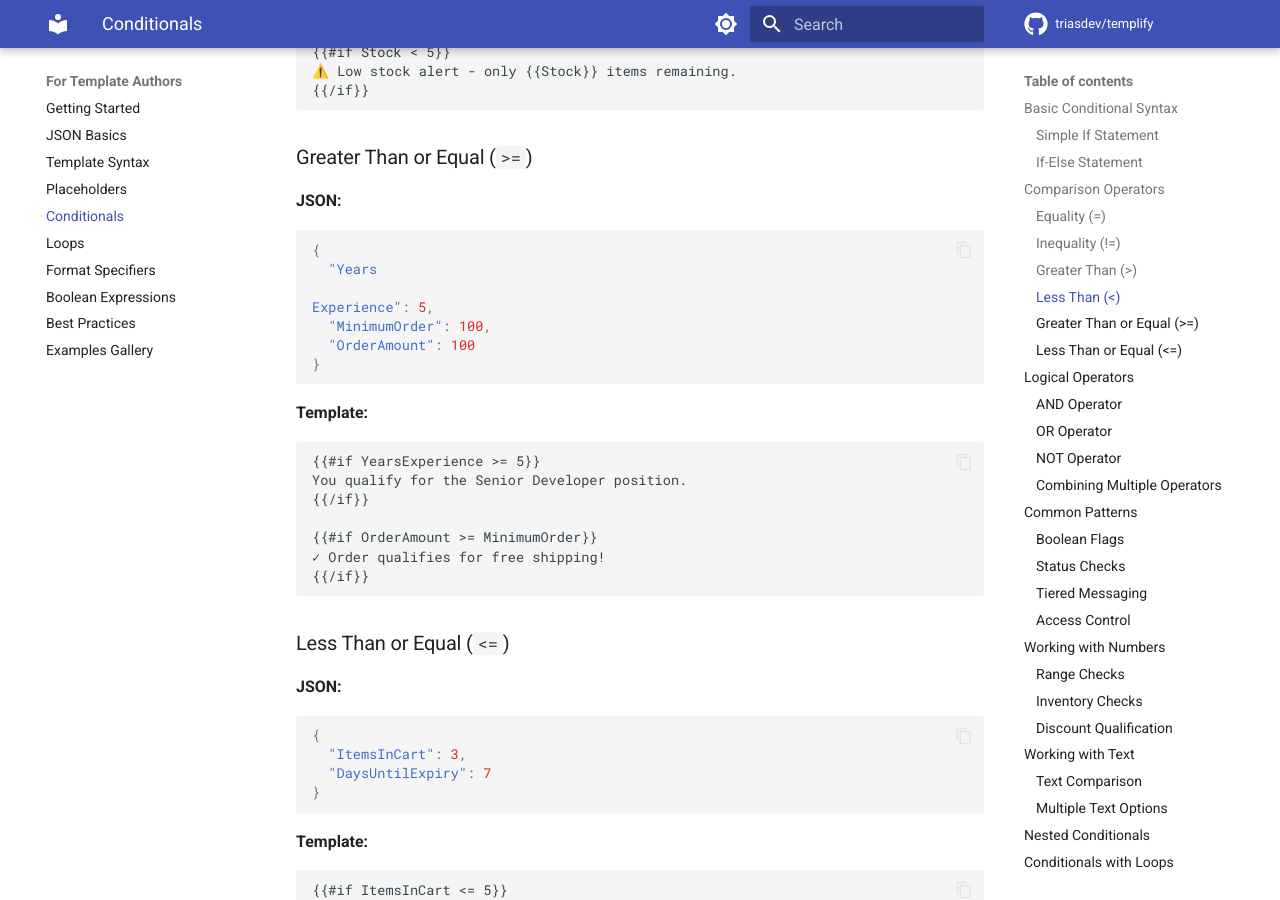
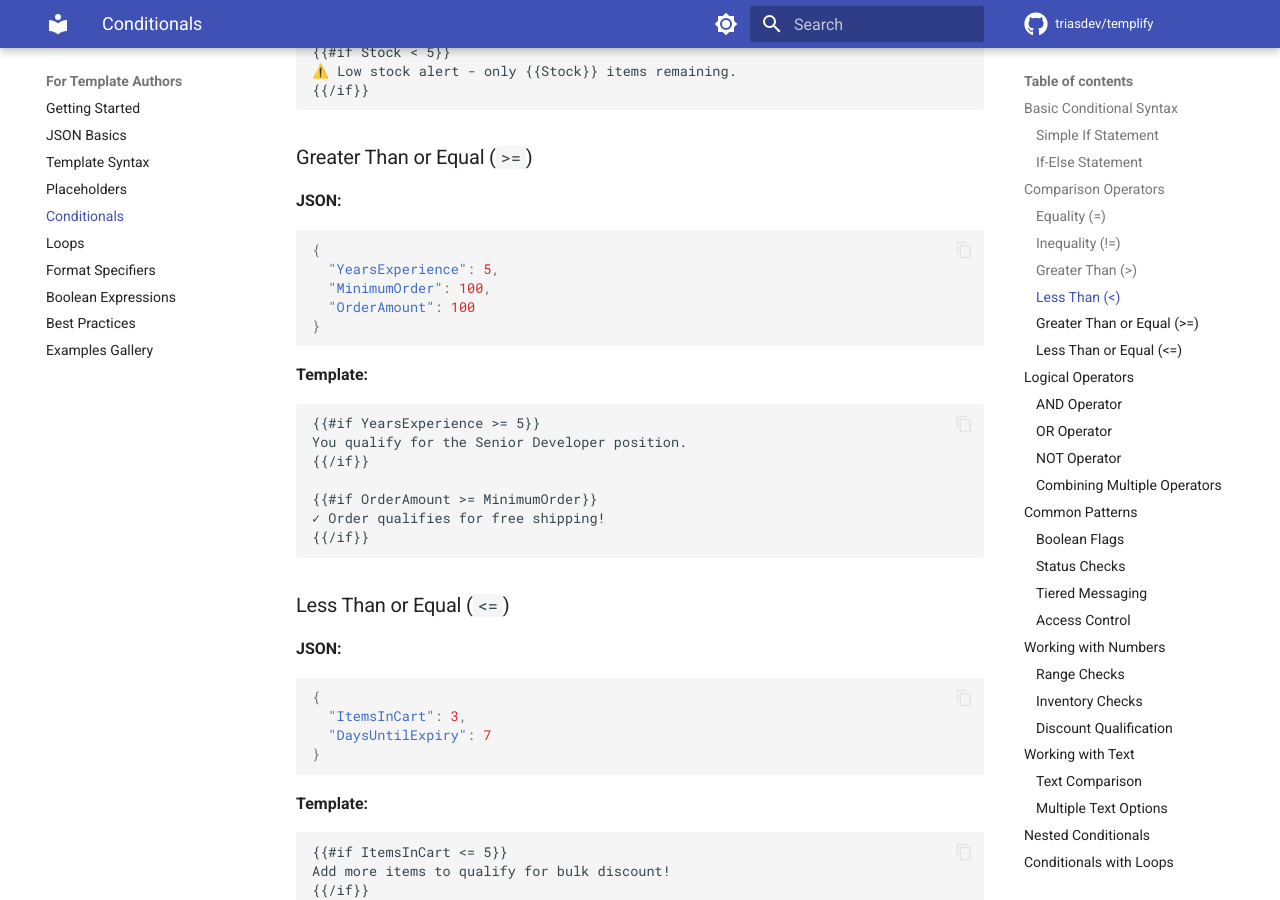
Before and after one commit to TriasDev/templify, an MkDocs documentation site: the page built from docs/for-template-authors/conditionals.md, in a window 1280 px wide and 900 px high, scrolled down 3424 px. Built offline with MkDocs 1.6.1 and Material for MkDocs 9.7.7, drawn with Linux system fonts in a browser that asks for light colours; comment, search, counter and statistics services are not loaded.

Commit message:
fix: correct invalid JSON syntax in conditionals.md
Fixed multi-line key name 'Years\n\nExperience' to 'YearsExperience' to match template placeholder and create valid JSON.

Addresses Copilot review comment on PR #21.

````diff
--- a/docs/for-template-authors/conditionals.md
+++ b/docs/for-template-authors/conditionals.md
@@ -170,9 +170,7 @@ Excellent work! You earned an A grade.
 **JSON:**
 ```json
 {
-  "Years
-
-Experience": 5,
+  "YearsExperience": 5,
   "MinimumOrder": 100,
   "OrderAmount": 100
 }
````
